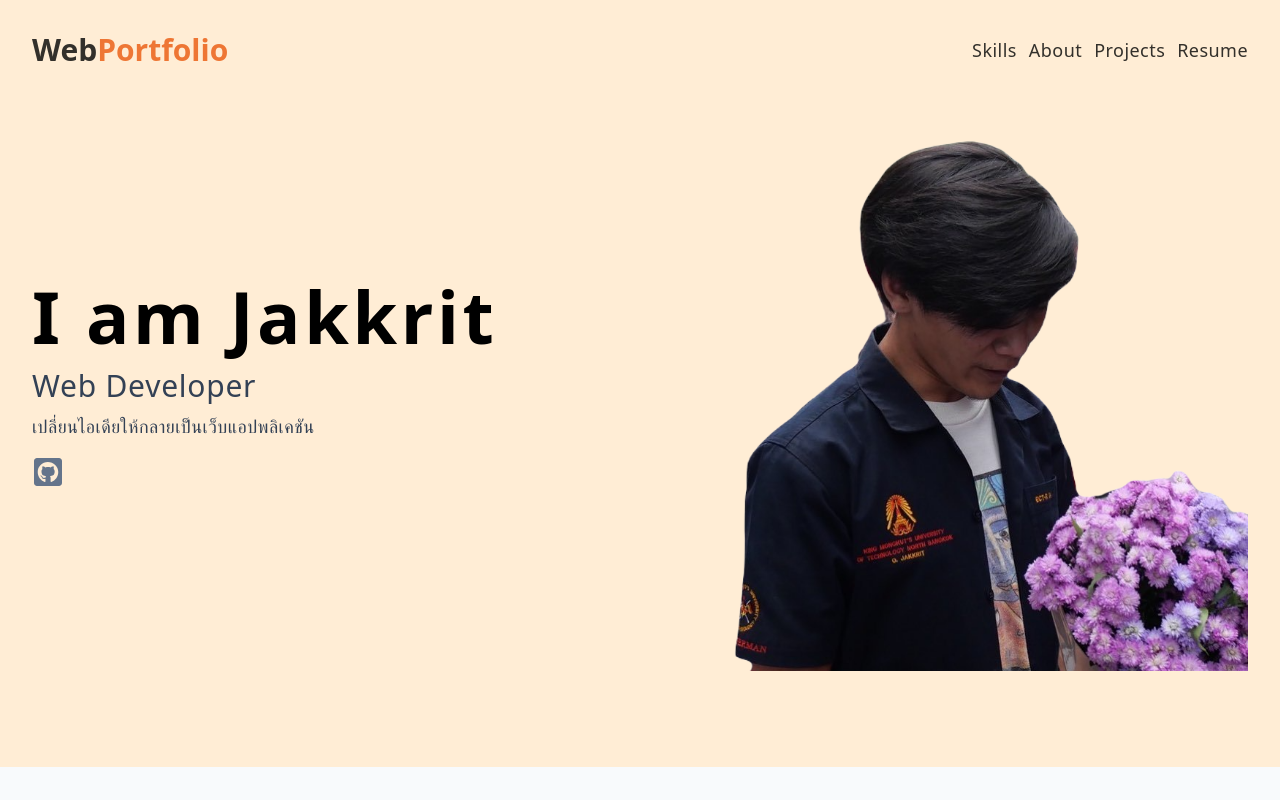
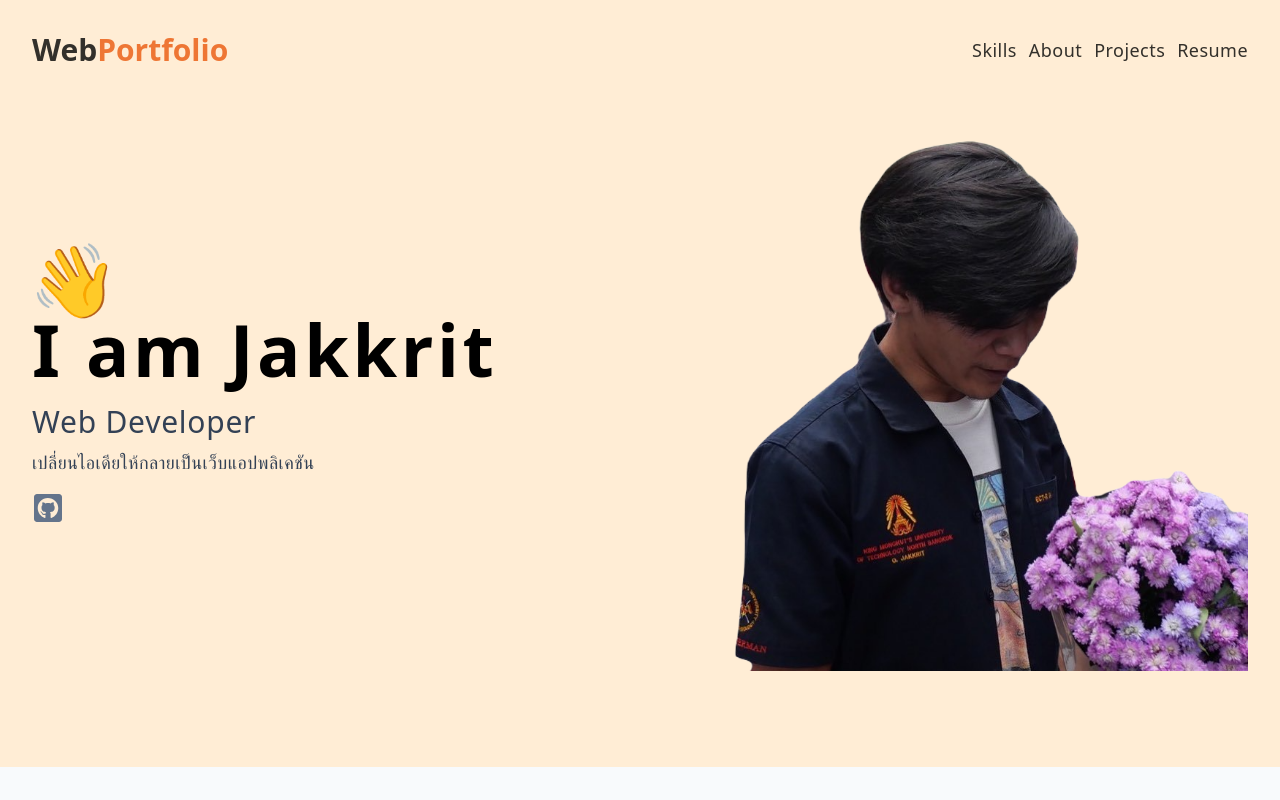
Before and after one commit to jayrboy/portfolio-app-vite, a React (Vite) app: page / in a window 1280 px wide. Shown: the top 800 px of the page. Built offline with nearby package versions, Linux system fonts and the light colour scheme.

Commit message:
Add Animation CSS and Footer.jsx

```diff
--- a/src/App.jsx
+++ b/src/App.jsx
@@ -3,6 +3,7 @@ import Hero from './components/Hero'
 import Skills from './components/Skills'
 import About from './components/About'
 import Projects from './components/Projects'
+import Footer from './components/Footer'
 
 const App = () => {
   return (
@@ -12,6 +13,7 @@ const App = () => {
       <Skills />
       <About />
       <Projects />
+      <Footer />
     </>
   )
 }
--- /dev/null
+++ b/src/components/Footer.jsx
@@ -0,0 +1,13 @@
+const Footer = () => {
+  return (
+    <footer className="bg-orange-100 py-5">
+      <div className="align-element items-center">
+        <p className="text-slate-600 mt-8 leading-loose text-center">
+          copyright &copy; web portfolio&nbsp;
+          <span id="date">{new Date().getFullYear()}</span> all rights reserved
+        </p>
+      </div>
+    </footer>
+  )
+}
+export default Footer
--- a/src/components/Hero.jsx
+++ b/src/components/Hero.jsx
@@ -6,7 +6,12 @@ const Hero = () => {
     <section className="bg-orange-100 py-24  ">
       <div className=" mx-auto max-w-7xl  px-8  grid  md:grid-cols-2 items-center gap-8">
         <article>
-          <h1 className="text-7xl font-bold tracking-wider">I am Jakkrit</h1>
+          <h1 className="text-7xl font-bold tracking-wider bouncing-text-x">
+            👋
+          </h1>
+          <h2 className="text-7xl font-bold tracking-wider bouncing-text-y">
+            I am Jakkrit
+          </h2>
           <p className="mt-4 text-3xl text-slate-700 capitalize tracking-wide">
             web developer
           </p>
--- a/src/components/Navbar.css
+++ /dev/null
@@ -1,6 +0,0 @@
-nav {
-  width: 100%;
-  height: 80px;
-  position: fixed;
-  opacity: 0.8;
-}
--- a/src/components/Navbar.jsx
+++ b/src/components/Navbar.jsx
@@ -1,7 +1,5 @@
 import { NavLink } from 'react-router-dom'
 import { headers } from '../data'
-
-import './Navbar.css'
 
 const Navbar = () => {
   return (
--- a/src/index.css
+++ b/src/index.css
@@ -7,3 +7,42 @@
     @apply mx-auto max-w-7xl px-8;
   }
 }
+
+nav {
+  width: 100%;
+  height: 80px;
+  position: fixed;
+  opacity: 0.8;
+}
+
+@keyframes bounceX {
+  0% {
+    transform: translateY(-5px);
+  }
+  50% {
+    transform: translateX(-5px);
+  }
+  100% {
+    transform: translateY(-5px);
+  }
+}
+
+.bouncing-text-x {
+  animation: bounceX 1s infinite;
+}
+
+@keyframes bounceY {
+  0% {
+    transform: translateY(0);
+  }
+  50% {
+    transform: translateY(-5px);
+  }
+  100% {
+    transform: translateY(0);
+  }
+}
+
+.bouncing-text-y {
+  animation: bounceY 1s infinite;
+}
```
Also changed, not shown: src/components/PageLink.jsx (added), src/components/SocialLink.jsx (added), 1 other file (tests, documents, lock files or other folders).
